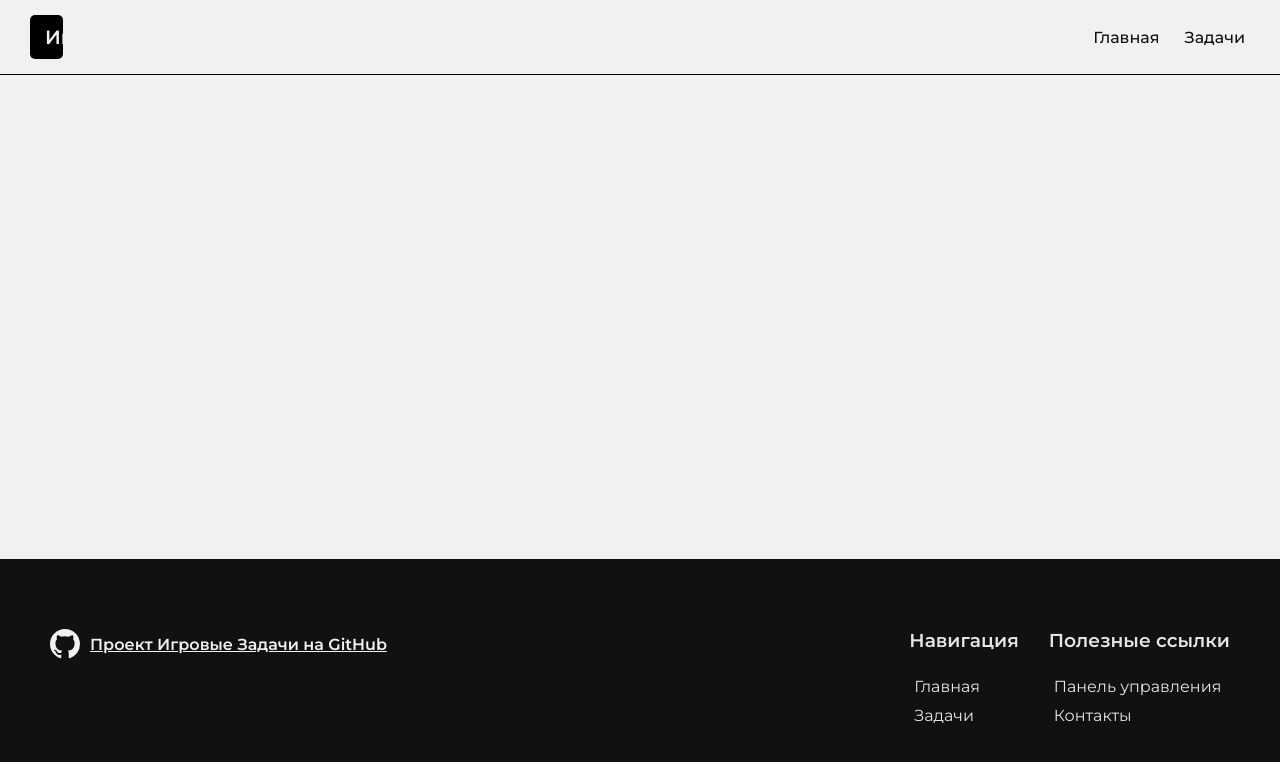
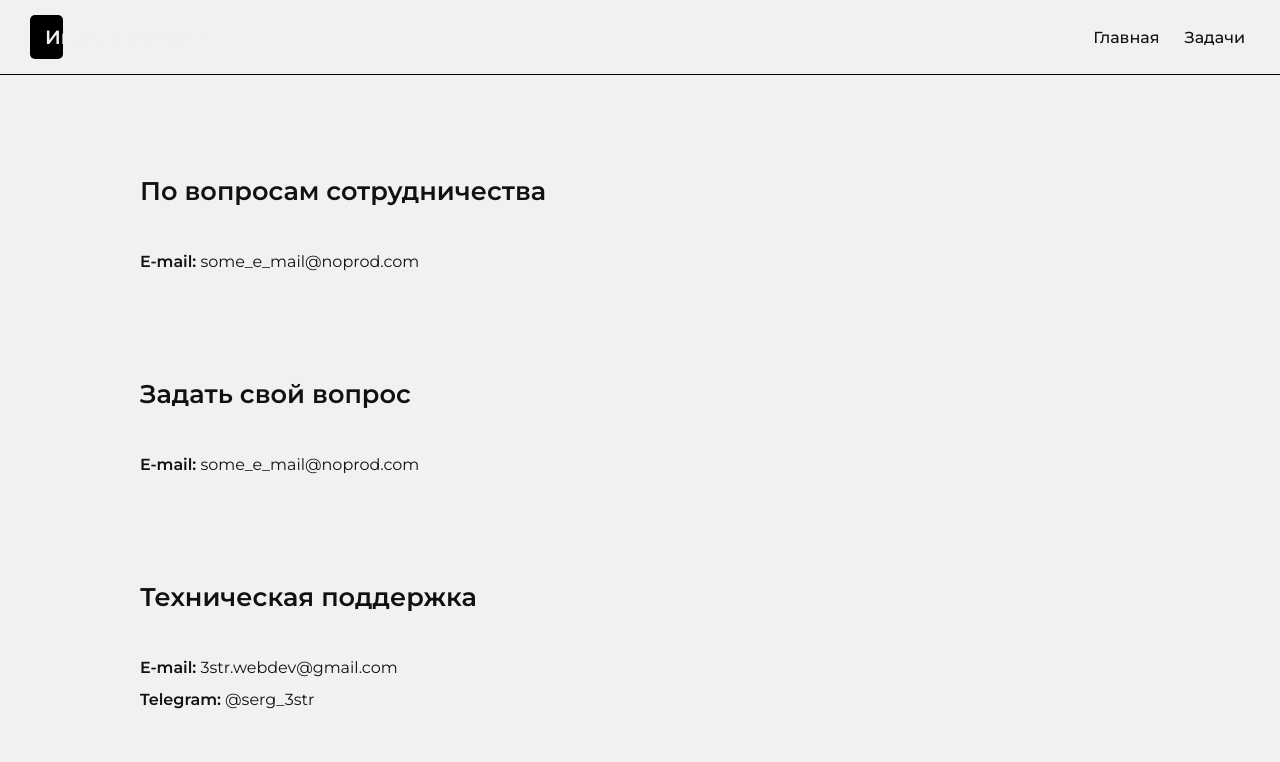
Before and after one commit to 3str-webdev/game-tasks, a React (Create React App) app: page /#/contactus in a window 1280 px wide. Shown: the top 762 px of the page. Built offline with nearby package versions, Linux system fonts and the light colour scheme.

Commit message:
feat: Contact Page

```diff
--- a/src/App.tsx
+++ b/src/App.tsx
@@ -1,6 +1,7 @@
 import React from "react";
 import { Route, Routes } from "react-router-dom";
 import Layout from "./components/Layout/Layout";
+import ContactPage from "./pages/ContactPage/ContactPage";
 import HomePage from "./pages/HomePage/HomePage";
 import TaskPage from "./pages/TaskPage/TaskPage";
 import TasksListPage from "./pages/TasksListPage/TasksListPage";
@@ -14,6 +15,7 @@ function App() {
           <Route path="" element={<HomePage />} />
           <Route path="/tasks" element={<TasksListPage />} />
           <Route path="/tasks/:taskId" element={<TaskPage />} />
+          <Route path="/contactus" element={<ContactPage />} />
         </Routes>
       </Layout>
     </div>
--- a/src/components/UI/Section/Section.tsx
+++ b/src/components/UI/Section/Section.tsx
@@ -11,26 +11,19 @@ interface SectionProps {
   title: string;
   children: ReactNode;
   variant?: SectionVariants;
-  titleProps?: Object;
-  contentProps?: Object;
+  className?: string;
 }
 
 const Section: FC<SectionProps> = ({
   title,
   children,
   variant = SectionVariants.single,
-  titleProps,
-  contentProps,
-  ...props
+  className,
 }) => {
   return (
-    <section className={`UISection ${variant}`} {...props}>
-      <h3 className="UISectionTitle" {...titleProps}>
-        {title}
-      </h3>
-      <div className="UISectionContent" {...contentProps}>
-        {children}
-      </div>
+    <section className={`UISection ${variant} ${className}`}>
+      <h3 className="UISectionTitle">{title}</h3>
+      <div className="UISectionContent">{children}</div>
     </section>
   );
 };
--- a/src/pages/ContactPage/ContactPage.tsx
+++ b/src/pages/ContactPage/ContactPage.tsx
@@ -1,13 +1,31 @@
-import {FC} from 'react';
+import { FC } from "react";
+import Section from "../../components/UI/Section/Section";
 
-interface IProps {
+const ContactPage: FC = () => {
+  return (
+    <section className="page contactPage">
+      <Section title="По вопросам сотрудничества" className="contactSection">
+        <div>
+          <b>E-mail:</b> some_e_mail@noprod.com
+        </div>
+      </Section>
 
-}
+      <Section title="Задать свой вопрос" className="contactSection">
+        <div>
+          <b>E-mail:</b> some_e_mail@noprod.com
+        </div>
+      </Section>
 
-const ContactPage: FC<IProps> = () => {
-
-    return <></>
-}
-
+      <Section title="Техническая поддержка" className="contactSection">
+        <div>
+          <b>E-mail:</b> 3str.webdev@gmail.com
+        </div>
+        <div>
+          <b>Telegram:</b> @serg_3str
+        </div>
+      </Section>
+    </section>
+  );
+};
 
 export default ContactPage;
--- a/src/styles/layout-styles/Footer.scss
+++ b/src/styles/layout-styles/Footer.scss
@@ -62,7 +62,7 @@
   }
 }
 
-@media (max-width: 800px) {
+@media (max-width: $footerFirstWidthBreakpoint) {
   .react-footer {
     flex-direction: column;
 
@@ -74,7 +74,7 @@
   }
 }
 
-@media (max-width: 440px) {
+@media (max-width: $footerSecondWidthBreakpoint) {
   .react-footer {
     .foolerBlocks {
       flex-direction: column;
--- /dev/null
+++ b/src/styles/pages-styles/ContactPage.scss
@@ -0,0 +1,13 @@
+.contactPage {
+  .contactSection {
+    padding: 50px;
+  }
+}
+
+@media (max-width: 500px) {
+    .contactPage {
+        .contactSection {
+            // font-size: ;
+        }
+    }
+}
--- a/src/styles/pages-styles/Pages.scss
+++ b/src/styles/pages-styles/Pages.scss
@@ -1,6 +1,7 @@
 @import "./HomePage.scss";
 @import "./TasksListPage.scss";
 @import "./TaskPage.scss";
+@import "./ContactPage.scss";
 
 .page {
   max-width: $maxWidth;
--- a/src/styles/vars.scss
+++ b/src/styles/vars.scss
@@ -37,3 +37,5 @@ $headerPadding: 15px 30px;
 // Footer
 $footerPadding: 70px 50px;
 $footerBg: $accent;
+$footerFirstWidthBreakpoint: 800px;
+$footerSecondWidthBreakpoint: 440px;
```
